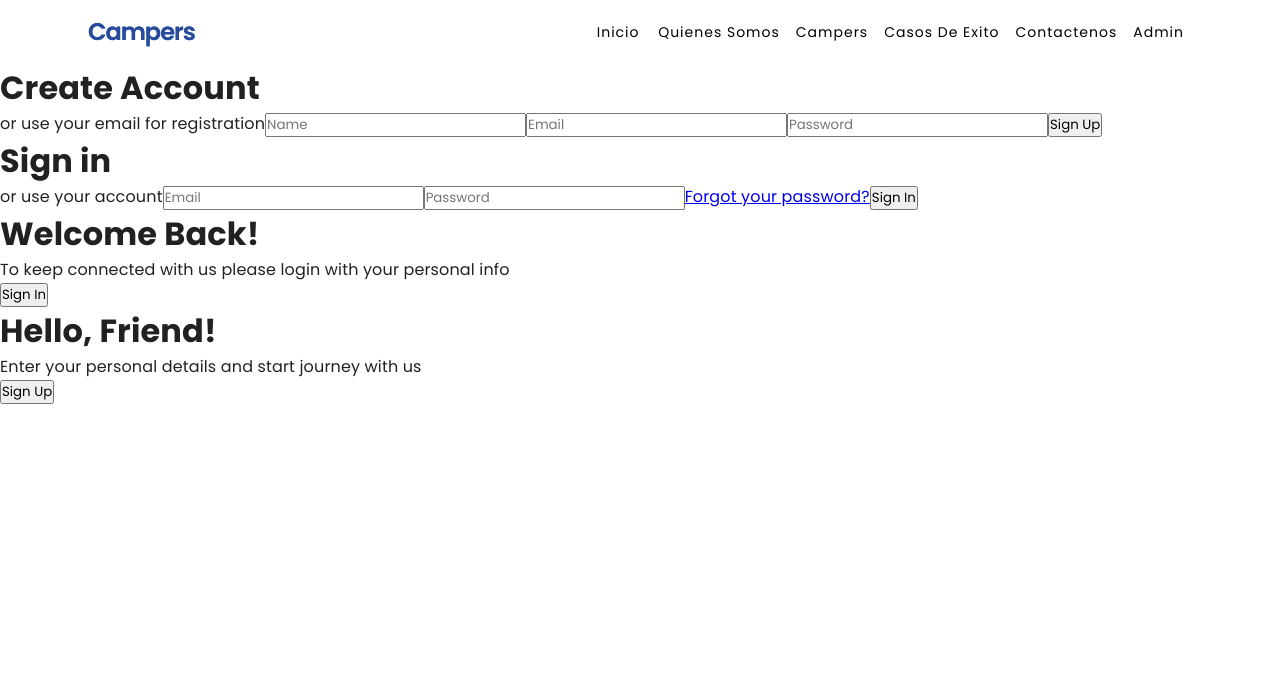
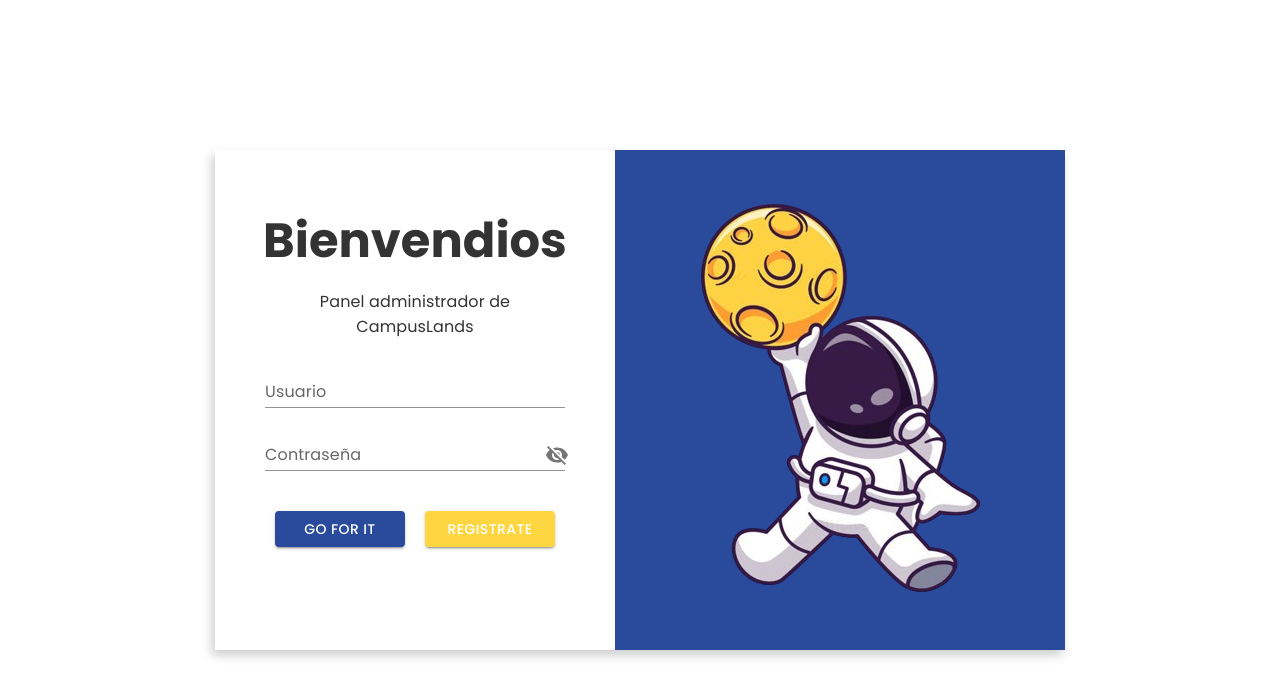
Before and after one commit to DeveloperEduardoMantilla/SideProject, a React (Vite) app: page /login in a window 1280 px wide. Shown: the top 698 px of the page. Built offline with nearby package versions, Linux system fonts and the light colour scheme.

Commit message:
feat(SIdeProject): :sparkles: Modulo Login
Mejoras en modulo correspondiente al login

EduardoMantilla

```diff
--- a/src/Router/Router.jsx
+++ b/src/Router/Router.jsx
@@ -1,7 +1,6 @@
 import { BrowserRouter , Routes, Route } from "react-router-dom";
 import Home from "../pages/public/Home.jsx";
 import Login from "../pages/admin/Login.jsx";
-import Header from "../components/Header.jsx";
 import { CssBaseline } from "@mui/material";
 
 export default function Router() {
@@ -9,7 +8,6 @@ export default function Router() {
     <>
     <BrowserRouter>
         <CssBaseline/>
-        <Header />
         <Routes>
             <Route path="/" element={<Home/>}/>
             <Route path="/login" element={<Login/>}/>
--- a/src/components/Header.jsx
+++ b/src/components/Header.jsx
@@ -77,7 +77,7 @@ export default function Header() {
     },
     {
       title: "Contactenos",
-      path: "#contact",
+      path: "contact",
       icon: <LoginIcon />,
     },
     {
--- a/src/pages/admin/Login.jsx
+++ b/src/pages/admin/Login.jsx
@@ -1,115 +1,132 @@
-// import "../../assets/css/Login.css";
-// import "../../assets/js/Login.js";
+import { useState } from "react";
+
+import { Box, Button, TextField, Typography, IconButton, InputAdornment } from "@mui/material";
+import { Visibility, VisibilityOff } from "@mui/icons-material";
+
+import photo from "../../assets/Img/Astronauta.png";
 
 export default function Login() {
+  const [showPassword, setShowPassword] = useState(false);
+
+  const handleTogglePassword = () => {
+    setShowPassword(!showPassword);
+  };
   return (
     <>
-      <div
-        className="container"
-        id="container"
+      <Box
+        sx={{
+          width: "100%",
+          minHeight: "100vh",
+          display: "flex",
+          justifyContent: "center",
+          alignItems: "center",
+        }}
       >
-        <div className="form-container sign-up-container">
-          <form action="#">
-            <h1>Create Account</h1>
-            <div className="social-container">
-              <a
-                href="#"
-                className="social"
-              >
-                <i className="fab fa-facebook-f"></i>
-              </a>
-              <a
-                href="#"
-                className="social"
-              >
-                <i className="fab fa-google-plus-g"></i>
-              </a>
-              <a
-                href="#"
-                className="social"
-              >
-                <i className="fab fa-linkedin-in"></i>
-              </a>
-            </div>
-            <span>or use your email for registration</span>
-            <input
-              type="text"
-              placeholder="Name"
+        <Box
+          sx={{
+            display: "flex",
+            height: "500px",
+            boxShadow: "-3px 5px 10px #ccc",
+          }}
+        >
+          <Box
+            sx={{
+              width: "400px",
+              padding: "30px 60px",
+              display: "flex",
+              flexDirection: "column",
+              justifyContent: "center",
+              alignItems: "center",
+            }}
+          >
+            <Typography
+              variant="h3"
+              sx={{ textAlign: "center", fontWeight: "700", color:"#333" }}
+            >
+              Bienvendios
+            </Typography>
+            <Typography
+              variant="h6"
+              sx={{
+                textAlign: "center",
+                fontWeight: "400",
+                fontSize: "16px",
+                margin: "20px 0",
+                color:"#333"
+              }}
+            >
+              Panel administrador de CampusLands
+            </Typography>
+            <form
+              action=""
+              style={{
+                display: "flex",
+                flexDirection: "column",
+                justifyContent: "center",
+                alignItems: "center",
+              }}
+            >
+              <TextField
+                id="standard-basic"
+                label="Usuario"
+                variant="standard"
+              />
+              <TextField
+                id="standard-basic"
+                variant="standard"
+                label="Contraseña"
+                type={showPassword ? "text" : "password"}
+                sx={{ marginTop: "15px" }}
+                InputProps={{
+                  endAdornment: (
+                    <InputAdornment position="end">
+                      <IconButton onClick={handleTogglePassword} edge="end">
+                        {showPassword ? <Visibility /> : <VisibilityOff />}
+                      </IconButton>
+                    </InputAdornment>
+                  ),
+                }}
+              />
+              <Box sx={{display:"flex", margin:"40px 0px" }}>
+                <Button
+                  variant="contained"
+                  sx={{
+                    width: "130px",
+                    background: "#2A4B9B",
+                    margin:"0 10px",
+                    "&:hover": {
+                      background: "#1F3874",
+                    },
+                  }}
+                >
+                  Go For It
+                </Button>
+                <Button
+                  variant="contained"
+                  href="/"
+                  sx={{
+                    width: "130px",
+                    background: "#FED641",
+                    margin:"0 10px",
+                    "&:hover": {
+                      background: "#F9C919",
+                    },
+                  }}
+                >
+                  Registrate
+                </Button>
+              </Box>
+            </form>
+          </Box>
+          <Box sx={{ width: "450px", height: "100%", background: "#2A4B9B" }}>
+            <img
+              src={photo}
+              alt=""
+              style={{ width: "100%", objectFit: "cover", height: "100%" }}
             />
-            <input
-              type="email"
-              placeholder="Email"
-            />
-            <input
-              type="password"
-              placeholder="Password"
-            />
-            <button>Sign Up</button>
-          </form>
-        </div>
-        <div className="form-container sign-in-container">
-          <form action="#">
-            <h1>Sign in</h1>
-            <div className="social-container">
-              <a
-                href="#"
-                className="social"
-              >
-                <i className="fab fa-facebook-f"></i>
-              </a>
-              <a
-                href="#"
-                className="social"
-              >
-                <i className="fab fa-google-plus-g"></i>
-              </a>
-              <a
-                href="#"
-                className="social"
-              >
-                <i className="fab fa-linkedin-in"></i>
-              </a>
-            </div>
-            <span>or use your account</span>
-            <input
-              type="email"
-              placeholder="Email"
-            />
-            <input
-              type="password"
-              placeholder="Password"
-            />
-            <a href="#">Forgot your password?</a>
-            <button>Sign In</button>
-          </form>
-        </div>
-        <div className="overlay-container">
-          <div className="overlay">
-            <div className="overlay-panel overlay-left">
-              <h1>Welcome Back!</h1>
-              <p>
-                To keep connected with us please login with your personal info
-              </p>
-              <button
-                className="ghost"
-                id="signIn"
-              >
-                Sign In
-              </button>
-            </div>
-            <div className="overlay-panel overlay-right">
-              <h1>Hello, Friend!</h1>
-              <p>Enter your personal details and start journey with us</p>
-              <button
-                className="ghost"
-                id="signUp"
-              >
-                Sign Up
-              </button>
-            </div>
-          </div>
-        </div>
-      </div>
+          </Box>
+        </Box>
+      </Box>
     </>
   );
 }
--- a/src/pages/public/Adress.jsx
+++ b/src/pages/public/Adress.jsx
@@ -1,14 +1,23 @@
-import {Box, Typography } from "@mui/material";
+import { Box, Typography } from "@mui/material";
 export default function Address() {
   return (
     <>
       <Box
         sx={{
           display: "flex",
-          flexDirection: "column"
+          flexDirection: "column",
         }}
       >
-        <Typography sx={{ display: "flex", justifyContent: "end", color:"#333", fontSize:"40px", fontWeight:"800", padding:"30px 60px 10px 0", color:"#" }}>
+        <Typography
+          sx={{
+            display: "flex",
+            justifyContent: "end",
+            color: "#333",
+            fontSize: "40px",
+            fontWeight: "800",
+            padding: "30px 60px 10px 0",
+          }}
+        >
           Encuentranos
         </Typography>
         <iframe
--- a/src/pages/public/Contact.jsx
+++ b/src/pages/public/Contact.jsx
@@ -3,7 +3,7 @@ import photo from "../../assets/Img/Img26.jpg";
 
 export default function Contact() {
   return (
-    <Box sx={{ background: "#2A4B9B", width: "100%", minHeight: "400px" }}>
+    <Box id="contact" sx={{ background: "#2A4B9B", width: "100%", minHeight: "400px" }}>
       <Container sx={{ display: "flex", alignItems: "center" }}>
         <Box sx={{ width: "600px" }}>
           <img
--- a/src/pages/public/Home.jsx
+++ b/src/pages/public/Home.jsx
@@ -6,11 +6,14 @@ import SuccessStories from "./SuccessStories.jsx";
 import Adress from "./Adress.jsx";
 import Footer from "../../components/Footer.jsx";
 import { Box } from "@mui/material";
+import Header from "../../components/Header.jsx";
+
 export default function Home() {
   return (
     <>
+      <Header />
       <Box sx={{overflow:"hidden"}}>
-        <HomeImg />
+        <HomeImg/>
         <Aboutme />
         <Campers />
         <SuccessStories/>
```
Also changed, not shown: src/assets/Img/Astronauta.png (added), 1 other file (tests, documents, lock files or other folders). Lines whose indentation alone changed are shown as unchanged.
